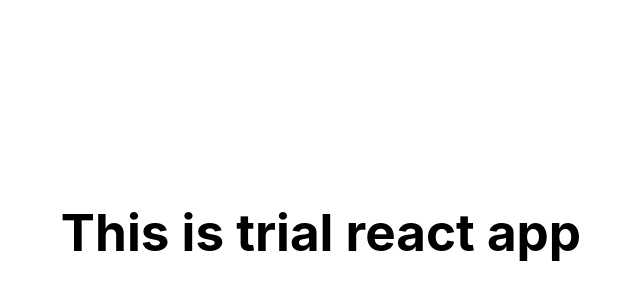
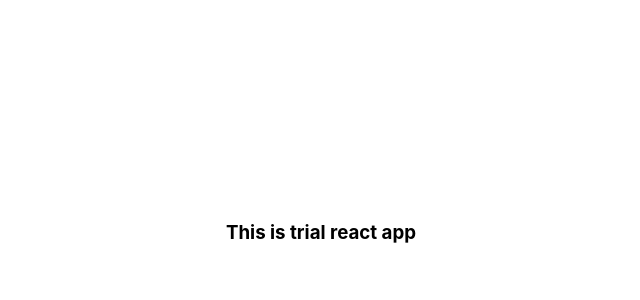
Before and after one commit to gsg-advanced-react-g1/trial-react-app, a React (Vite) app: page / in a window 1280 px wide. Shown: the part 168-468 px from the top of the page, without its empty margins (319-959 px from the left). Built offline with nearby package versions, Linux system fonts and the light colour scheme.

Commit message:
add required mantine packages

```diff
--- a/package.json
+++ b/package.json
@@ -26,6 +26,9 @@
     "eslint-plugin-react-hooks": "^7.0.1",
     "eslint-plugin-react-refresh": "^0.4.24",
     "globals": "^16.5.0",
+    "postcss": "^8.5.6",
+    "postcss-preset-mantine": "^1.18.0",
+    "postcss-simple-vars": "^7.0.1",
     "typescript": "~5.9.3",
     "typescript-eslint": "^8.46.4",
     "vite": "^7.2.4"
--- a/src/App.tsx
+++ b/src/App.tsx
@@ -8,7 +8,7 @@ function App() {
   return (
     <MantineProvider>
       <ProductsProvider value="Products">
-        <h1> This is trial react app </h1>
+        <h3> This is trial react app </h3>
       </ProductsProvider>
     </MantineProvider>
   )
```
Also changed, not shown: 1 other file (tests, documents, lock files or other folders).
